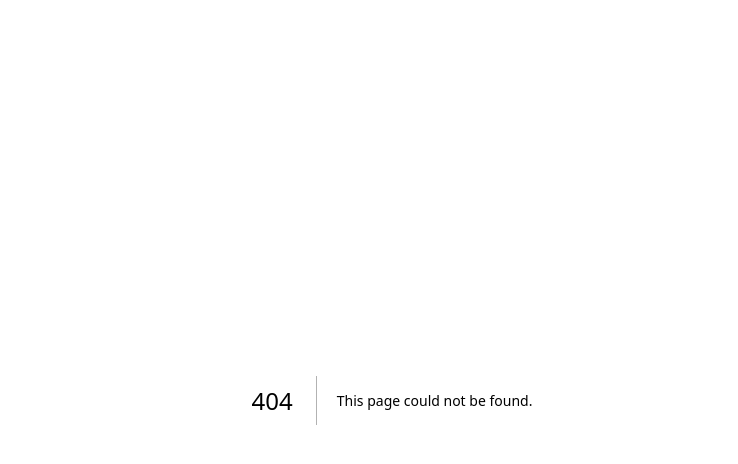
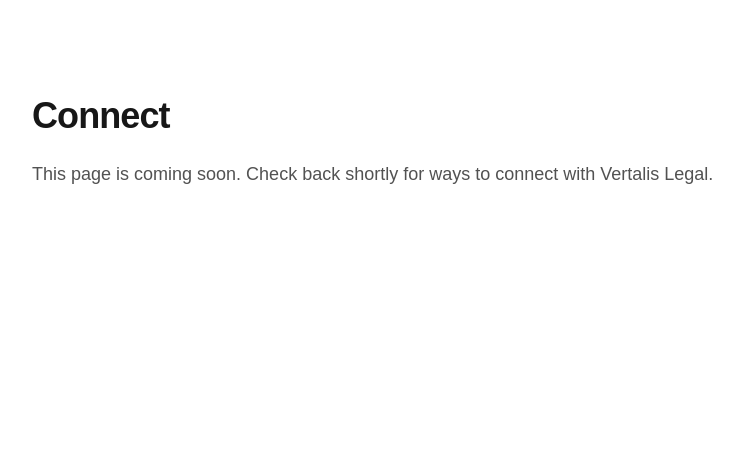
Before and after one commit to timntbb/vertalis-website, a Next.js app: page /connect in a window 1280 px wide. Before the commit this address had no page. Shown: the top 464 px of the page, without its empty margins (248-986 px from the left). Built offline with nearby package versions, Linux system fonts and the light colour scheme.

Commit message:
Add /connect page

```diff
--- /dev/null
+++ b/app/connect/page.tsx
@@ -0,0 +1,16 @@
+export const metadata = {
+  title: "Connect | Vertalis Legal",
+  description: "Connect with Vertalis Legal.",
+};
+
+export default function ConnectPage() {
+  return (
+    <main className="mx-auto max-w-3xl px-6 py-24">
+      <h1 className="text-4xl font-semibold tracking-tight">Connect</h1>
+      <p className="mt-6 text-lg text-neutral-600">
+        This page is coming soon. Check back shortly for ways to connect with
+        Vertalis Legal.
+      </p>
+    </main>
+  );
+}
```
